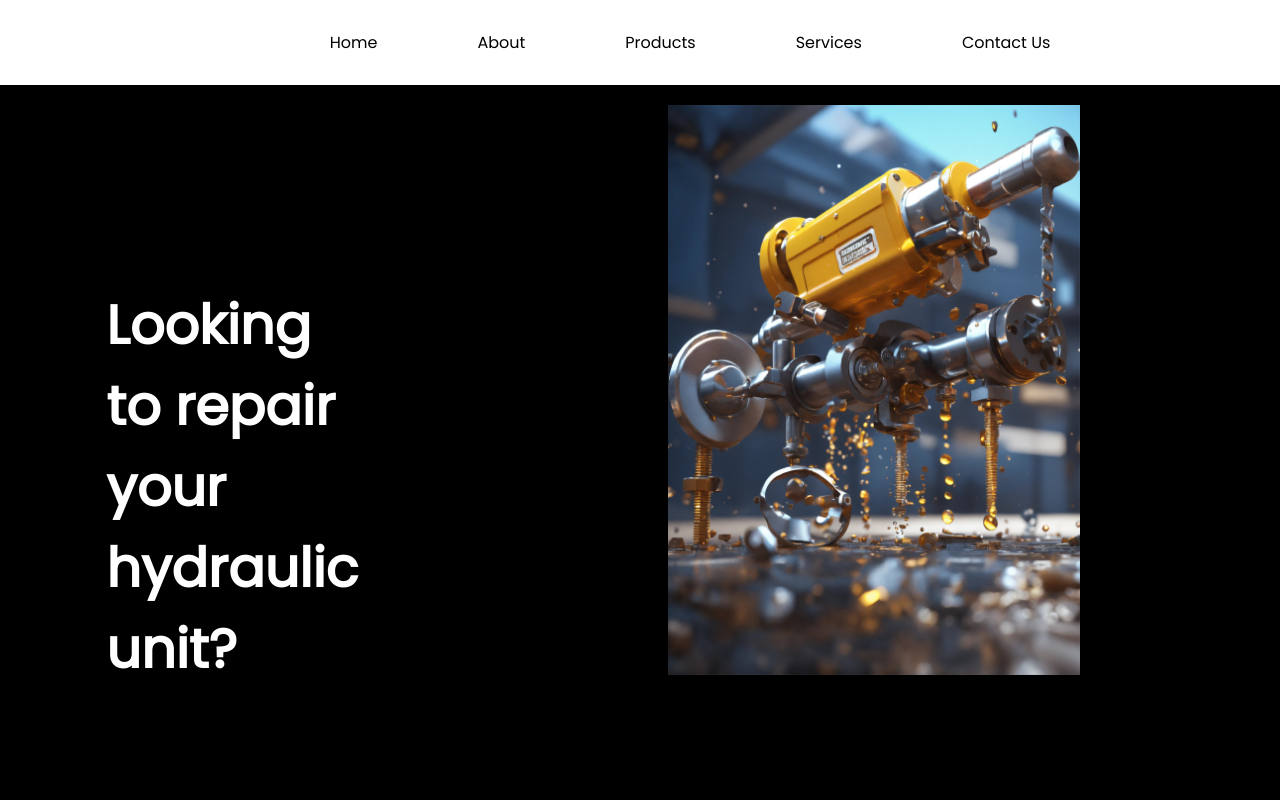
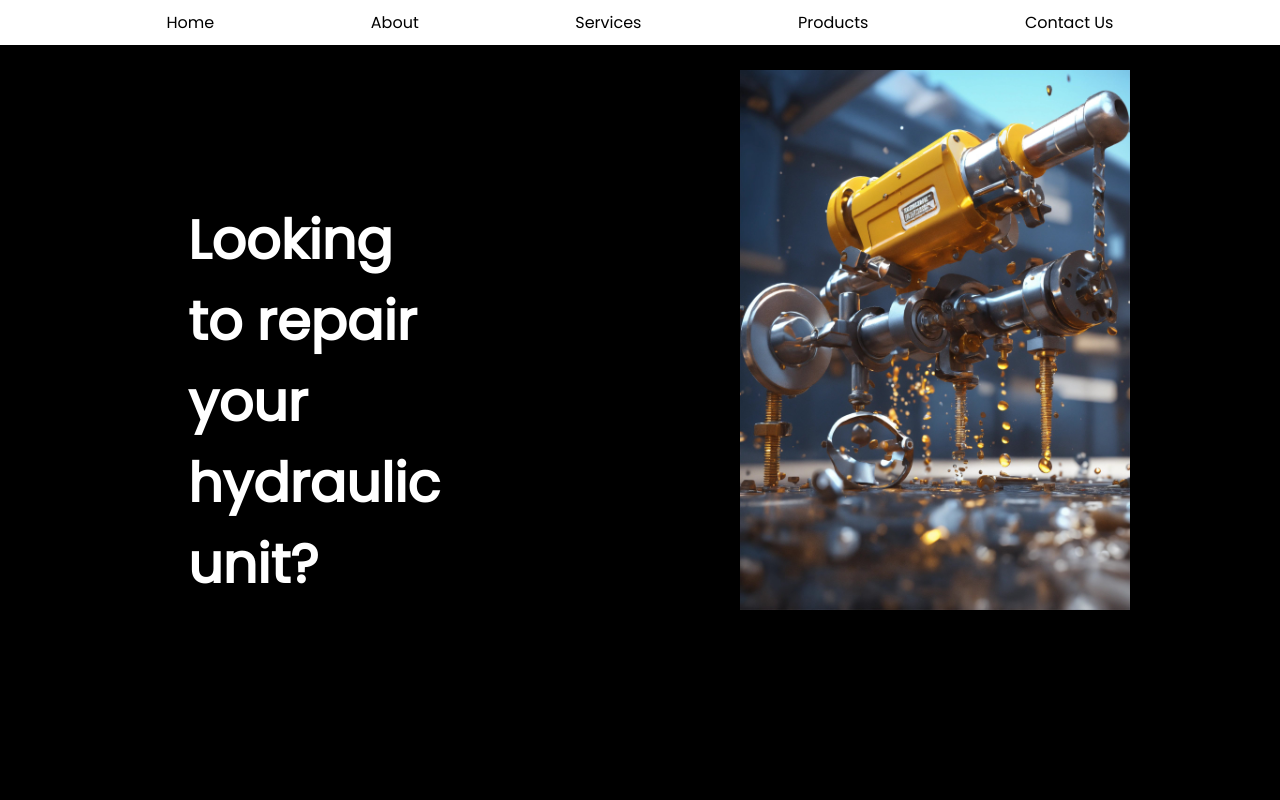
Before and after one commit to akash-kodddes/Sparks-Industries, a plain HTML site: page index.html in a window 1280 px wide. Shown: the top 800 px of the page. Drawn offline with nearby package versions, Linux system fonts and the light colour scheme; a web font is replaced by a local one.

Commit message:
made changes

```diff
--- a/index.html
+++ b/index.html
@@ -13,13 +13,11 @@
 <body>
     <div id="main">
         <div id="nav">
-            <ul>
-                <li>Home</li>
-                <li>About </li>
-                <li>Products</li>
-                <li>Services</li>
-                <li>Contact Us</li>
-            </ul>
+           <a href="#">Home</a>
+           <a href="#">About</a>
+           <a href="#">Services</a>
+           <a href="#">Products</a>
+           <a href="#">Contact Us</a>
         </div>
         <div id="hero">
             <h1>
@@ -41,6 +39,9 @@
             <div class="product"><svg xmlns="http://www.w3.org/2000/svg" viewBox="0 0 24 24" width="96" height="96"><path d="M11.602 13.7599L13.014 15.1719L21.4795 6.7063L22.8938 8.12051L13.014 18.0003L6.65 11.6363L8.06421 10.2221L10.189 12.3469L11.6025 13.7594L11.602 13.7599ZM11.6037 10.9322L16.5563 5.97949L17.9666 7.38977L13.014 12.3424L11.6037 10.9322ZM8.77698 16.5873L7.36396 18.0003L1 11.6363L2.41421 10.2221L3.82723 11.6352L3.82604 11.6363L8.77698 16.5873Z" fill="currentColor"></path></svg><p>Quality Servicing</p></div>
             <div class="product"><svg xmlns="http://www.w3.org/2000/svg" viewBox="0 0 24 24" width="96" height="96"><path d="M12 22C6.47715 22 2 17.5228 2 12C2 6.47715 6.47715 2 12 2C17.5228 2 22 6.47715 22 12C22 17.5228 17.5228 22 12 22ZM12 20C16.4183 20 20 16.4183 20 12C20 7.58172 16.4183 4 12 4C7.58172 4 4 7.58172 4 12C4 16.4183 7.58172 20 12 20ZM13 12H17V14H11V7H13V12Z" fill="currentColor"></path></svg><p>Faster Delivery</p></div>
         </div>
+        <div id="footer">
+
+        </div>
     </div>
 
 
--- a/style.css
+++ b/style.css
@@ -15,9 +15,20 @@ html, body{
 
 #nav{
     display: flex;
-    justify-content: center;
-    padding: 30px;
+    justify-content: space-evenly;
+    padding: 10px;
+    position: fixed;
+    background-color: white;
+    color: black;
+    top: 0%;
+    width: 100%;
+    padding-bottom: 10px;
 
+}
+
+#nav a{
+    text-decoration: none;
+    color: black;
 }
 
 #nav ul{
@@ -43,8 +54,9 @@ html, body{
 
 #hero img{
     height: 610px;
-    width: 800px;
-    padding: 20px 200px 20px 10px;
+    width: 1000px;
+    padding-top: 70px;
+    padding-right: 150px;
     float: right;
 }
 
```
